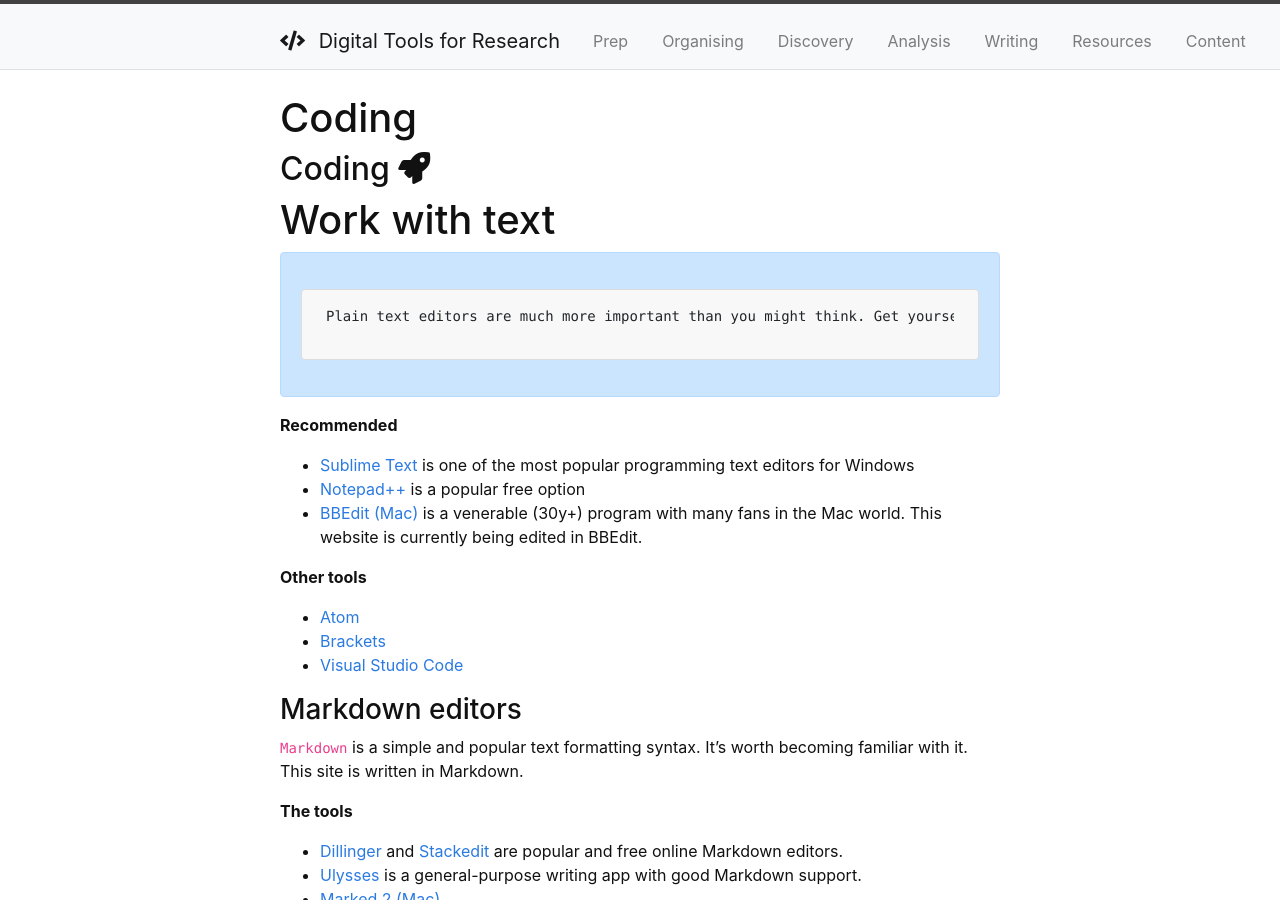
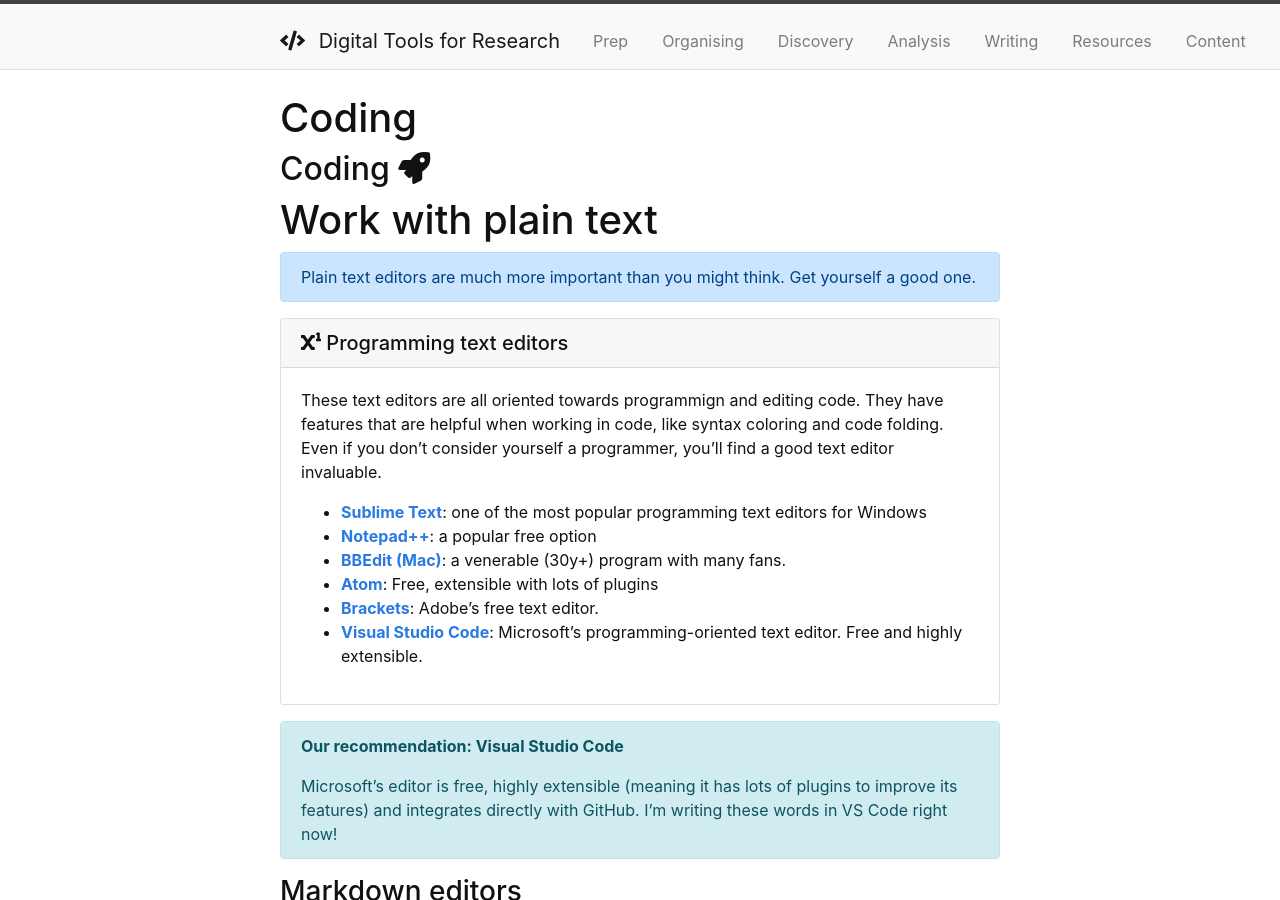
Before and after one commit to GriffithUniLibrary/digital-tools-modular, a Jekyll site: the page built from content/5-writing-coding.md, in a window 1280 px wide and 900 px high. Built offline with Jekyll 4.4.1, drawn with Linux system fonts in a browser that asks for light colours; our own code applies the rules of GitHub Pages for plain Markdown files.

Commit message:
Best text

```diff
--- a/content/5-writing-coding.md
+++ b/content/5-writing-coding.md
@@ -1,24 +1,34 @@
 ## Coding <span class="fas fa-rocket"></span>
 
-# Work with text
+# Work with plain text
 
 {% capture text %}
-    Plain text editors are much more important than you might think. Get yourself a good one.
-    {% endcapture %}
+Plain text editors are much more important than you might think. Get yourself a good one.
+{% endcapture %}
 
 {% include alert.html text=text color=info %}
 
-**Recommended**
- - [Sublime Text](https://www.sublimetext.com) is one of the most popular programming text editors for Windows
- - [Notepad++](https://notepad-plus-plus.org/) is a popular free option
- - [BBEdit (Mac)](https://www.barebones.com/products/bbedit/) is a venerable (30y+) program with many fans in the Mac world. This website is currently being edited in BBEdit.
+{% capture editors %}
+These text editors are all oriented towards programmign and editing code. They have features that are helpful when working in code, like syntax coloring and code folding. Even if you don't consider yourself a programmer, you'll find a good text editor invaluable.
 
-**Other tools**
- - [Atom](https://atom.io)
- - [Brackets](http://brackets.io)
- - [Visual Studio Code](code.visualstudio.com)
+- **[Sublime Text](https://www.sublimetext.com)**: one of the most popular programming text editors for Windows
+- **[Notepad++](https://notepad-plus-plus.org/)**: a popular free option
+- **[BBEdit (Mac)](https://www.barebones.com/products/bbedit/)**: a venerable (30y+) program with many fans.
+- **[Atom](https://atom.io)**: Free, extensible with lots of plugins
+- **[Brackets](http://brackets.io)**: Adobe's free text editor.
+- **[Visual Studio Code](code.visualstudio.com)**: Microsoft's programming-oriented text editor. Free and highly extensible.
+{% endcapture %}
+{% include card.html header="<i class='fas fa-superscript'></i> Programming text editors" text=editors %}
+
+{% capture besttext %}
+**Our recommendation: Visual Studio Code**
+
+Microsoft's editor is free, highly extensible (meaning it has lots of plugins to improve its features) and integrates directly with GitHub. I'm writing these words in VS Code right now!
+{% endcapture %}
+{% include alert.html text=besttext color="info" %}
 
 ### Markdown editors
+
 
 `Markdown` is a simple and popular text formatting syntax. It's worth becoming familiar with it. This site is written in Markdown.
 
```
